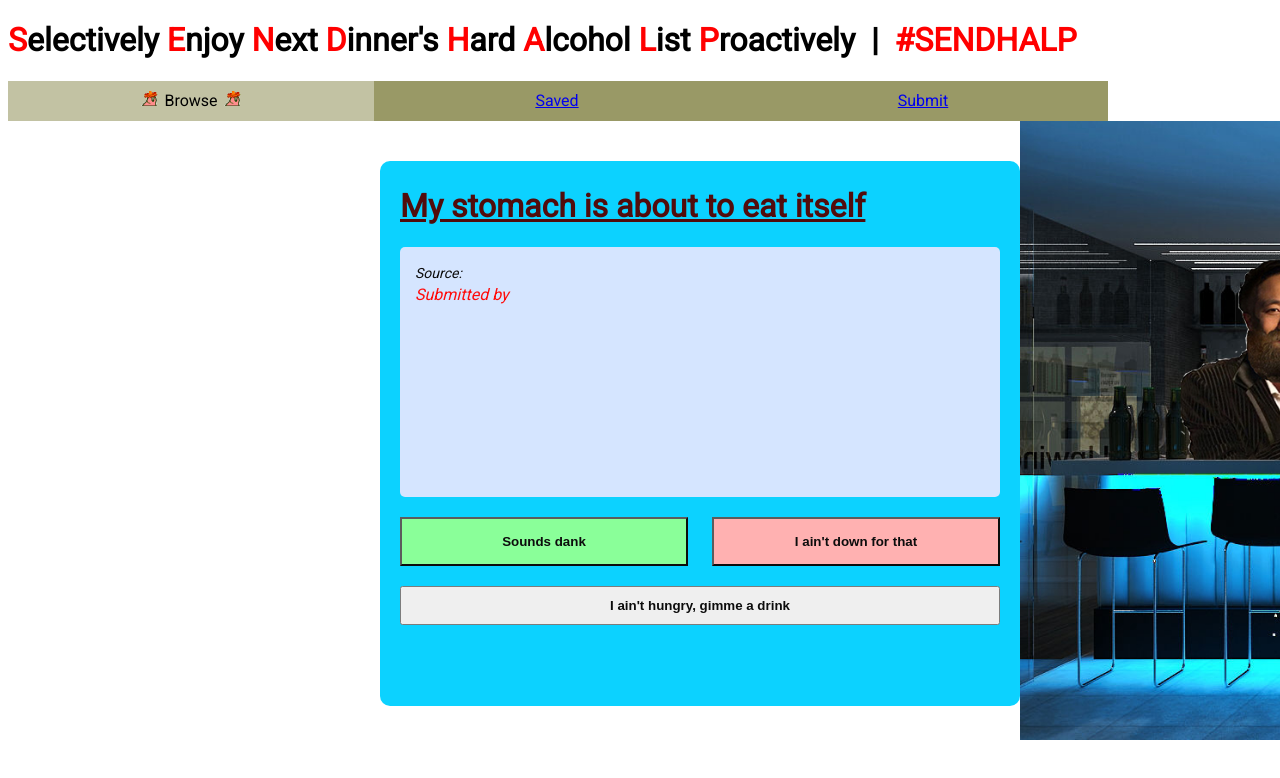
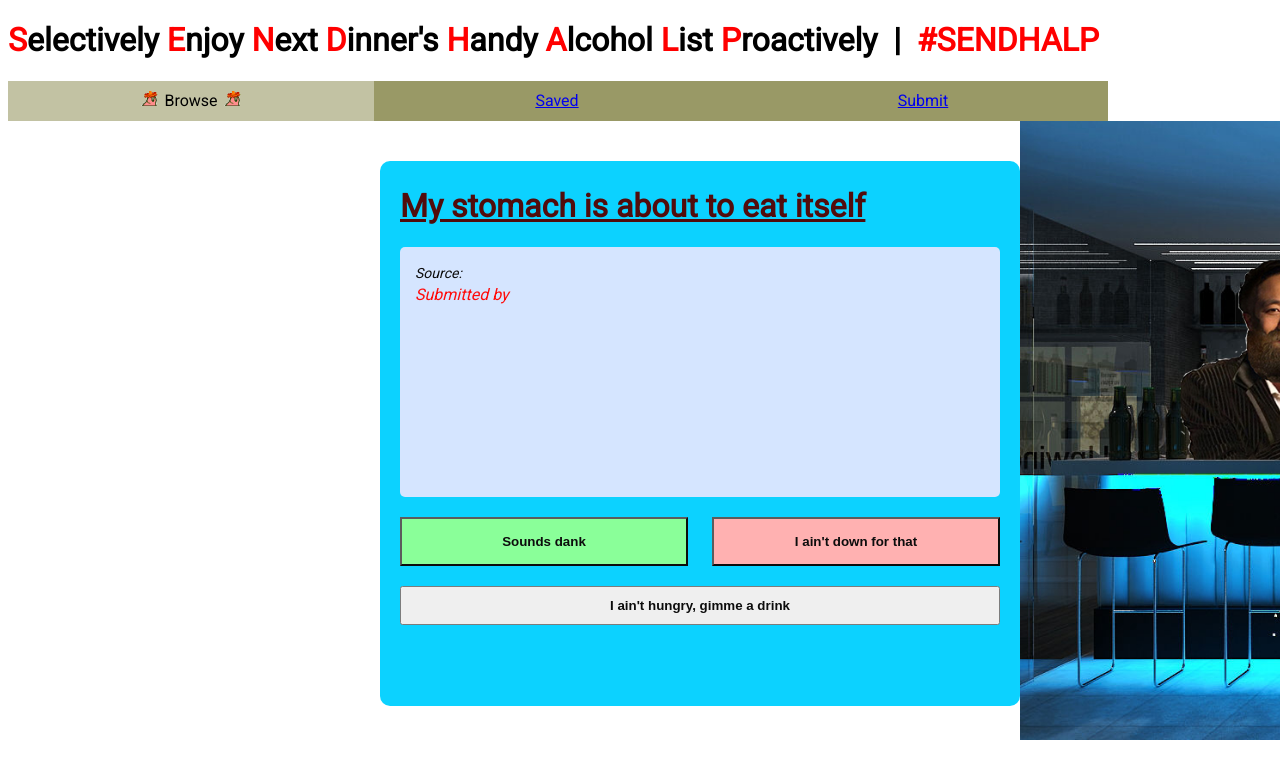
Before and after one commit to kasonjim/mvp-project-hrr22, a website: page client/index.html in a window 1280 px wide. Shown: the top 778 px of the page. Drawn offline with nearby package versions, Linux system fonts and the light colour scheme; some packages are replaced by stand-ins of ours; no server answers.

Commit message:
small title change

```diff
--- a/client/index.html
+++ b/client/index.html
@@ -7,7 +7,7 @@
     <link href="https://fonts.googleapis.com/css?family=Roboto" rel="stylesheet">
   </head>
   <body ng-app="sendhalp">
-    <h1><span class="ltr">S</span>electively <span class="ltr">E</span>njoy <span class="ltr">N</span>ext <span class="ltr">D</span>inner's <span class="ltr">H</span>ard <span class="ltr">A</span>lcohol <span class="ltr">L</span>ist <span class="ltr">P</span>roactively &nbsp;|&nbsp; <span class="ltr">#SENDHALP</span></h1>
+    <h1><span class="ltr">S</span>electively <span class="ltr">E</span>njoy <span class="ltr">N</span>ext <span class="ltr">D</span>inner's <span class="ltr">H</span>andy <span class="ltr">A</span>lcohol <span class="ltr">L</span>ist <span class="ltr">P</span>roactively &nbsp;|&nbsp; <span class="ltr">#SENDHALP</span></h1>
     <div ng-view></div>
 
     <script src="https://ajax.googleapis.com/ajax/libs/angularjs/1.6.2/angular.min.js"></script>
```
